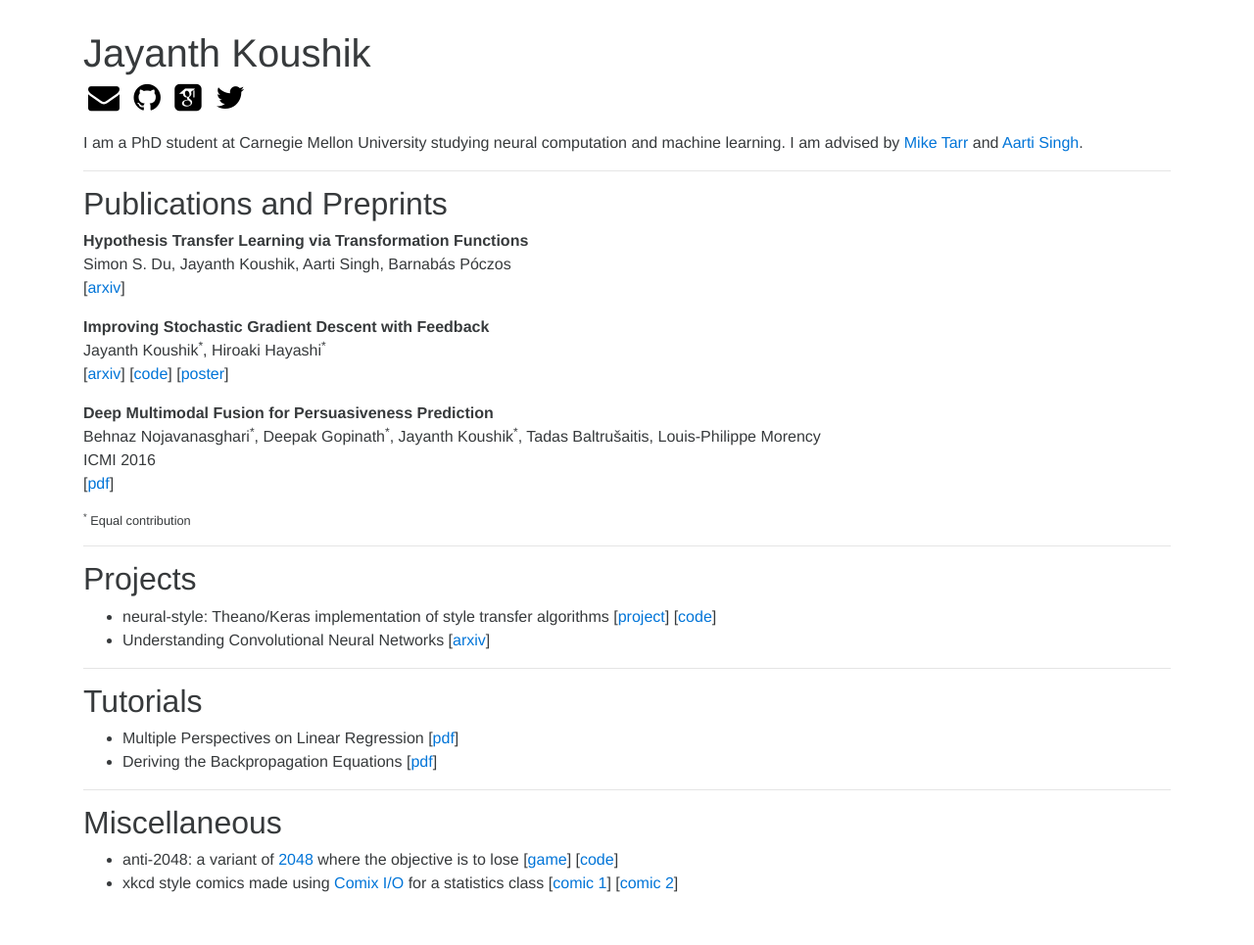
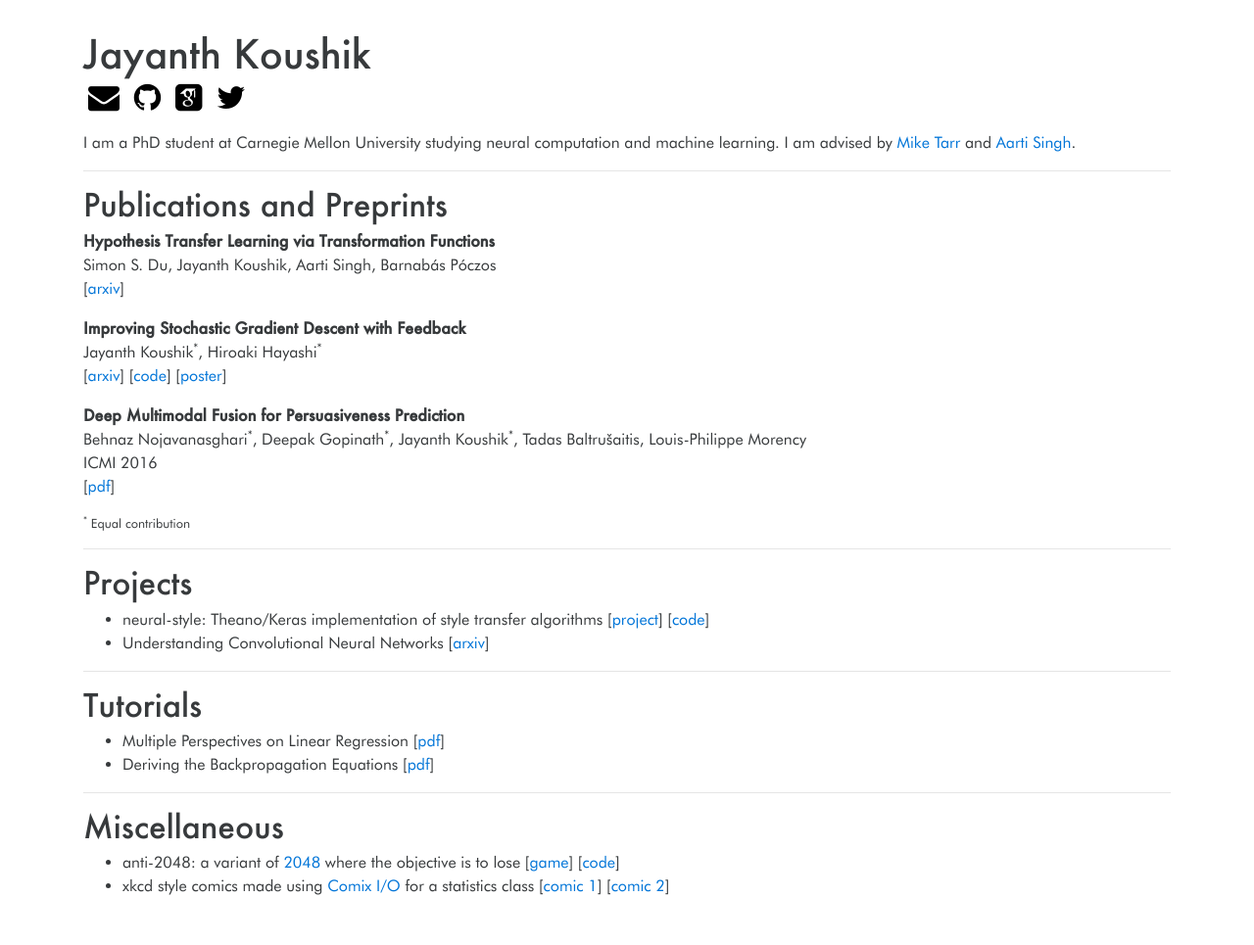
Before and after one commit to jayanthkoushik/jayanthkoushik.github.io, a Jekyll site: the page built from index.md, in a window 1280 px wide. Shown: the whole page at 98% size. Built offline with Jekyll 4.4.1, drawn with Linux system fonts in a browser that asks for light colours; some web fonts are replaced.

Commit message:
Futura ftw

```diff
--- a/css/custom.css
+++ b/css/custom.css
@@ -1,6 +1,21 @@
+@font-face {
+  font-family: "_FuturaBook";
+  src: url(../fonts/futura_book.ttf);
+}
+
+@font-face {
+    font-family: "_FuturaMedium";
+    src: url(../fonts/futura_medium.ttf);
+}
+
 body {
+  font-family: "_FuturaBook";
   padding-bottom: 2rem;
   padding-top: 2rem;
+}
+
+h1, h2, h3, h4, h5, h6, b, strong {
+  font-family: "_FuturaMedium";
 }
 
 a.plain-black {
```
Also changed, not shown: fonts/futura_book.ttf (added), fonts/futura_medium.ttf (added).
